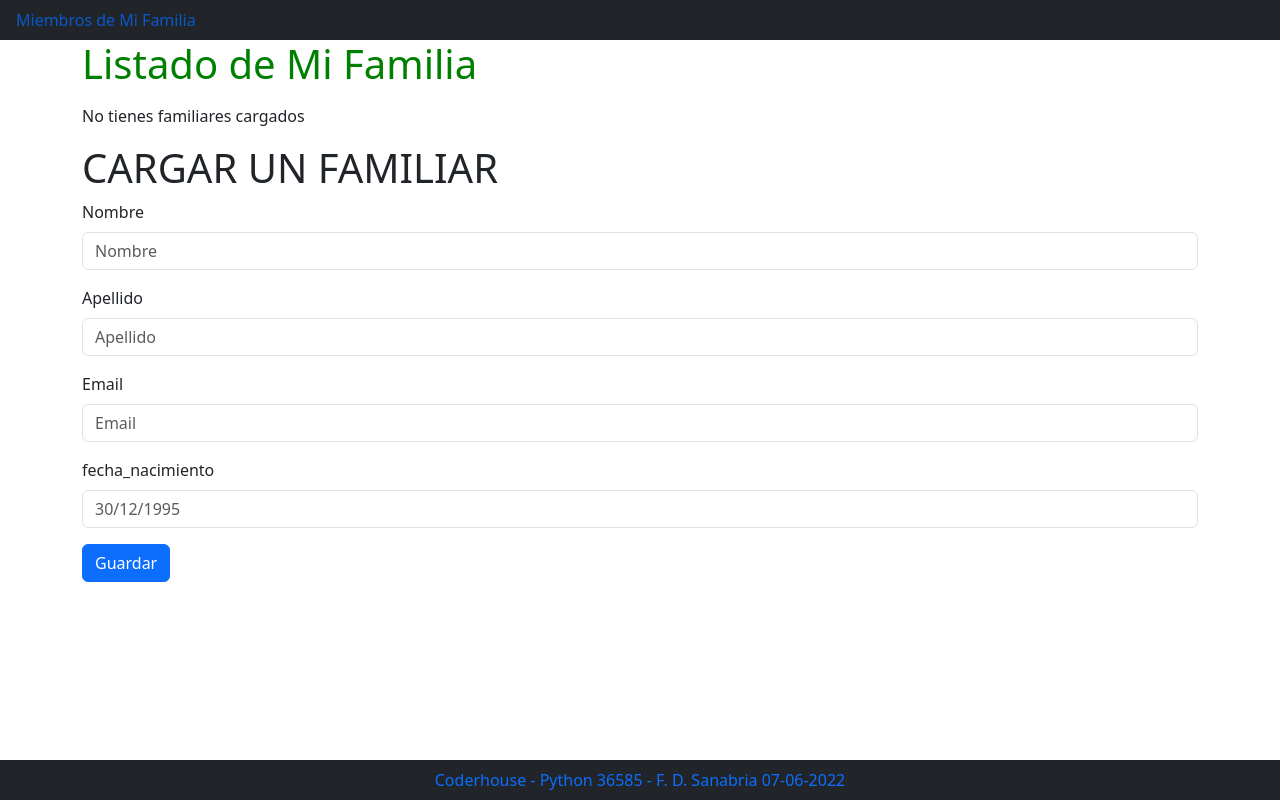
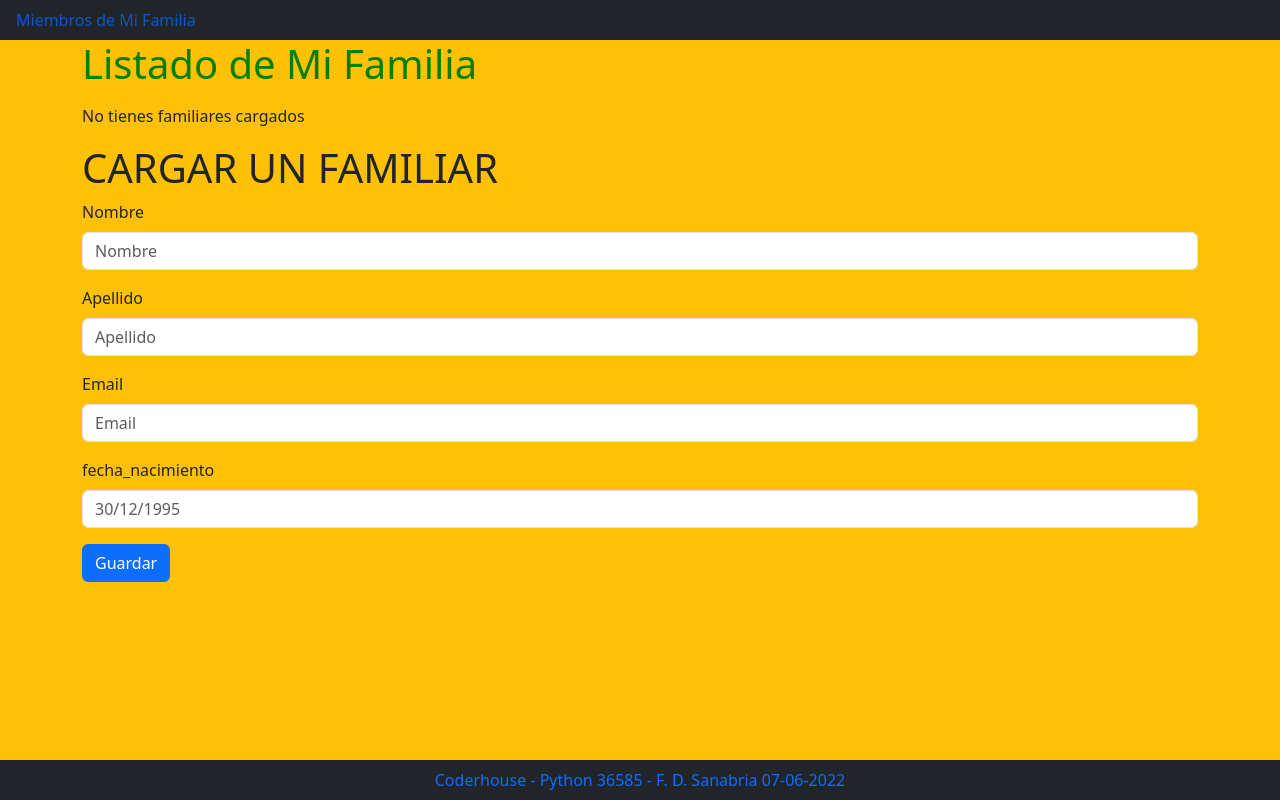
Before and after one commit to fdaniela-sanabria/Entrega_Intermedia_Florencia-Daniela-Sanabria, a Django app: page /agregar/ in a window 1280 px wide. Run offline with Django 4.2, Linux system fonts and the light colour scheme; some libraries are stand-ins or nearby versions.

Commit message:
agregar color fondo en index y agregar

```diff
--- a/mi-primer-mvt/familia/templates/familia/form_carga.html
+++ b/mi-primer-mvt/familia/templates/familia/form_carga.html
@@ -3,10 +3,16 @@
 {% load bootstrap5 %}
 
 {% block cuerpo %}
-<div class="container">
+
+  <div class="container">
    <div class="row">
      <div class="col">
       <h1>CARGAR UN FAMILIAR</h1>
+      <style>
+        body{
+          background: #ffc107;
+        }
+      </style>
      </div>
      </div>
      <div class="row">
--- a/mi-primer-mvt/familia/templates/familia/index.html
+++ b/mi-primer-mvt/familia/templates/familia/index.html
@@ -6,6 +6,7 @@
 
 {# Display django.contrib.messages as Bootstrap alerts #}
 {% bootstrap_messages %}
+
 
   <!-- <esto es la cabecera/header> -->
     <ul class="nav bg-dark fixed">
@@ -26,7 +27,11 @@
         {% if personas %}
         <table class="table">
             <thead>
-
+              <style>
+                body{
+                  background: #adb5bd;
+                }
+              </style>
             </thead>
 
             {% for p in personas %}
```
